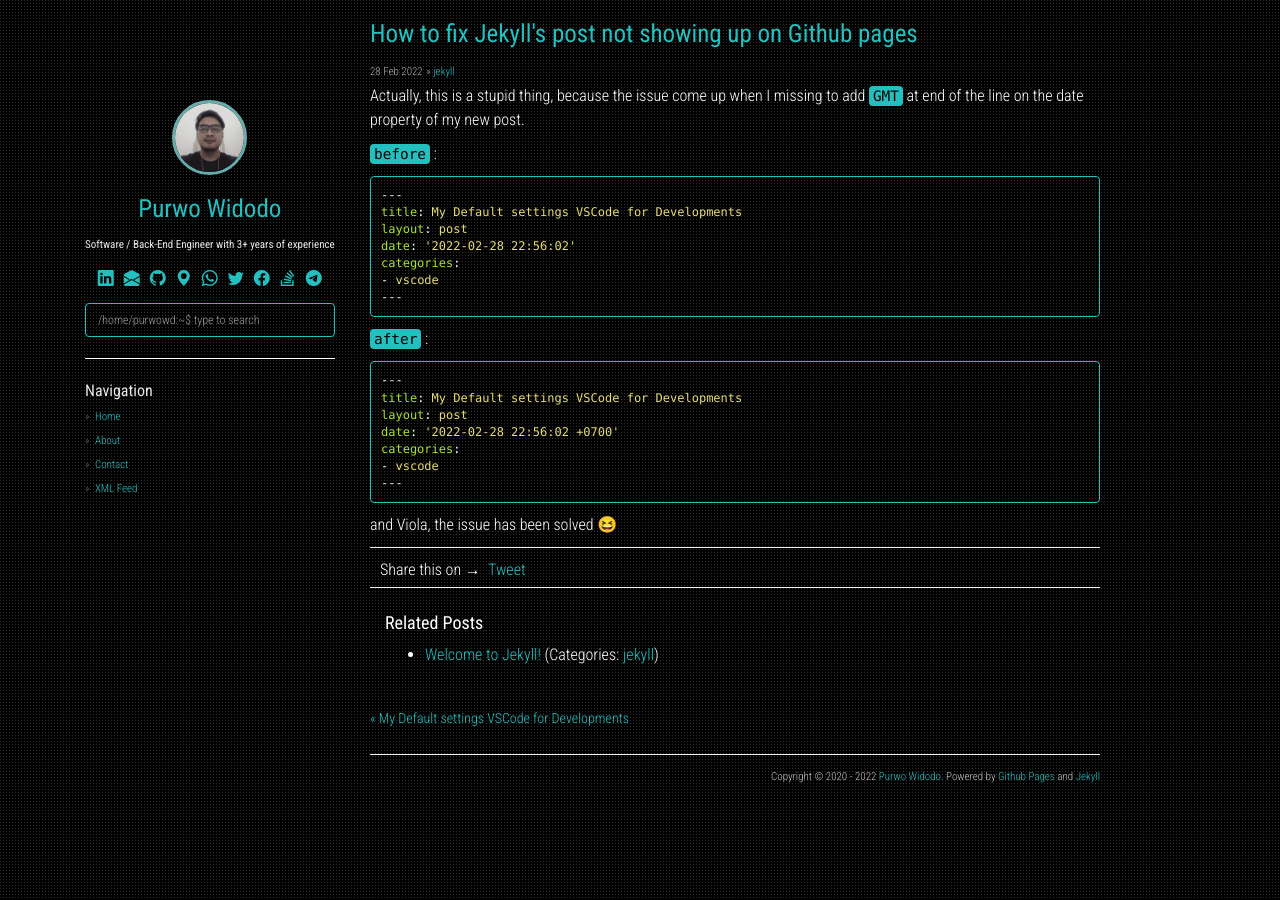
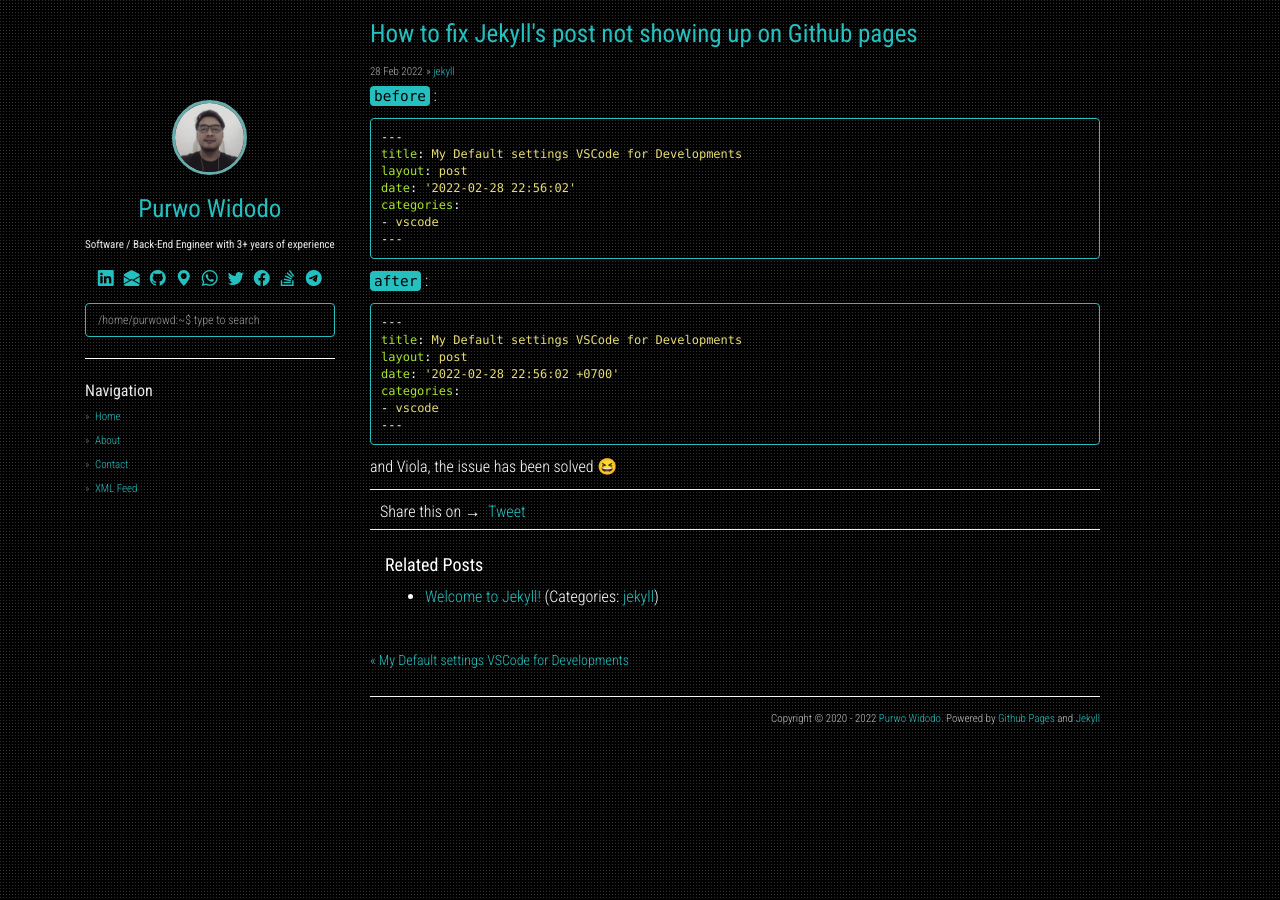
Before and after one commit to purwowd/purwowd.github.io, a Jekyll site: the page built from _posts/2022-03-01-how-to-fix-jekylls-post-not-showing-up-on-github-pages.md, in a window 1280 px wide. Built offline with Jekyll 4.4.1, drawn with Linux system fonts in a browser that asks for light colours; nearby versions of some CDN libraries; emoji names are drawn with the system emoji font; comment, search, counter and statistics services are not loaded.

Commit message:
Update 2022-03-01-how-to-fix-jekylls-post-not-showing-up-on-github-pages.md

```diff
--- a/_posts/2022-03-01-how-to-fix-jekylls-post-not-showing-up-on-github-pages.md
+++ b/_posts/2022-03-01-how-to-fix-jekylls-post-not-showing-up-on-github-pages.md
@@ -5,8 +5,6 @@
 categories:
 - jekyll
 ---
-
-Actually, this is a stupid thing, because the issue come up when I missing to add `GMT` at end of the line on the date property of my new post.
 
 `before` :
 {% highlight markdown %}
```
